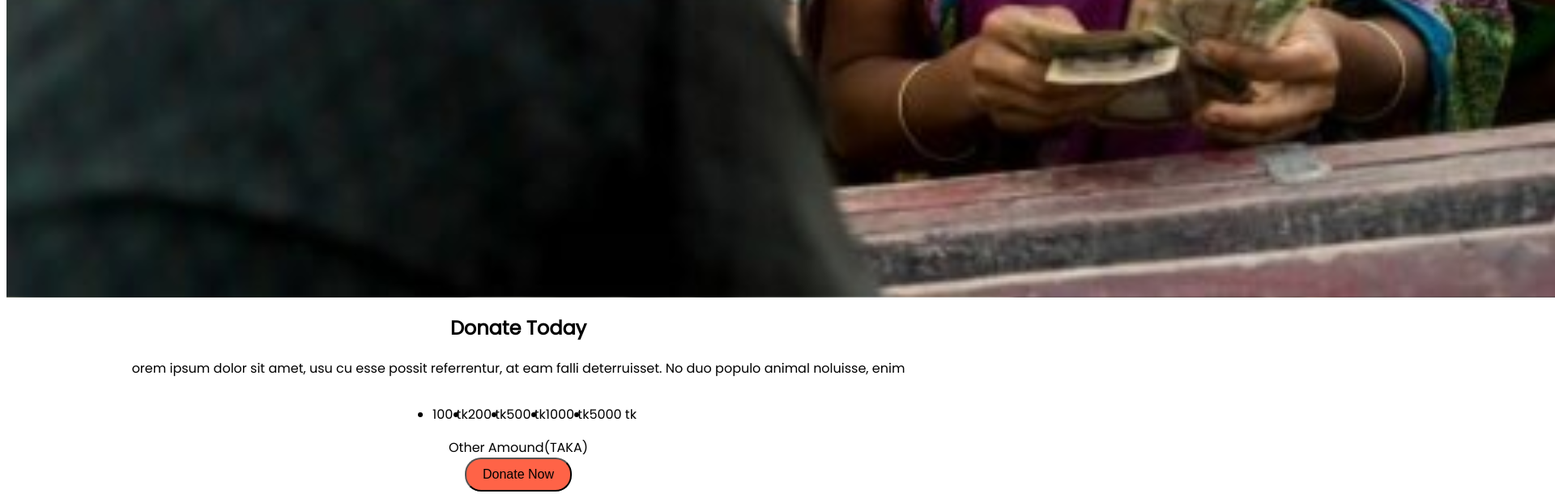
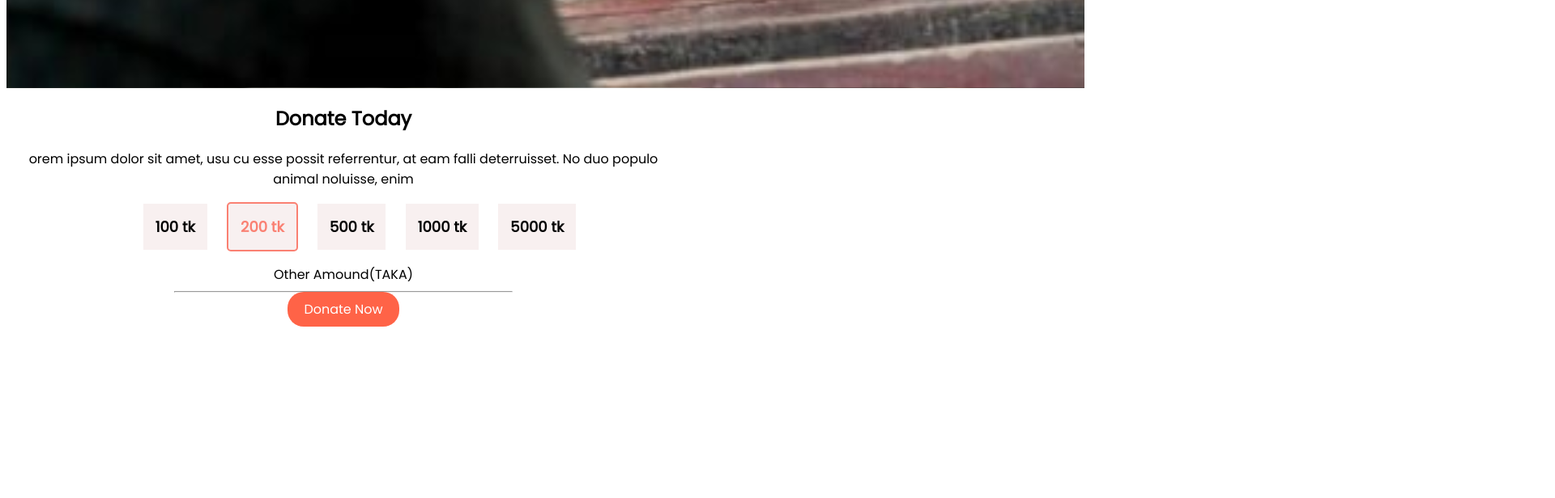
Before and after one commit to abulhasan95/first-assignment, a plain HTML site: page index.html in a window 1280 px wide. Shown: the part 1198-1814 px from the top of the page at 81% size, 1920 px wide, since content can reach past the window. After the commit the page ends 1602 px from the top, so only its background shows below. Drawn offline with Linux system fonts and the light colour scheme.

Commit message:
button added

```diff
--- a/index.html
+++ b/index.html
@@ -27,13 +27,15 @@
             deterruisset. No duo populo animal noluisse, enim</p>
         <ul class="centre">
             <li>100 tk</li>
-            <li>200 tk</li>
+            <li id="color">200 tk</li>
             <li>500 tk</li>
             <li>1000 tk</li>
             <li>5000 tk</li>
         </ul>
         <footer>Other Amound(TAKA)</footer>
-        <button class="button">Donate Now</button>
+        <hr style="width:50%;text-align:center">
+
+        <a class="link-button" target="_blank" href="http://www.myhealth.gov.my/en/blood-donation/">Donate Now</a>
     </div>
 </body>
 
--- a/style.css
+++ b/style.css
@@ -1,5 +1,7 @@
 body {
     font-family: 'Poppins', sans-serif;
+    width: 65%;
+    height: 100%;
 
 
 }
@@ -19,6 +21,7 @@ h1 {
     padding: 10px 20px;
     background-color: tomato;
     border-radius: 20px;
+    color: white;
 
 }
 
@@ -34,19 +37,33 @@ h1 {
 
 .single {
     text-align: center;
+
 }
 
 .centre {
-    display: inline-flex;
-}
 
-.button {
-    text-decoration: none;
-    padding: 10px 20px;
-    background-color: tomato;
-    border-radius: 20px;
-    font-weight: 400;
-    font-size: 16px;
+    list-style: none;
 
 
 }
+
+li {
+    display: inline-block;
+    margin: 0 10px;
+    background-color: rgb(248, 240, 240);
+    padding-left: 15px;
+    padding-top: 15px;
+    padding-right: 15px;
+    padding-bottom: 15px;
+    font-weight: 700;
+    font-size: large;
+}
+
+ul #color {
+    color: salmon;
+    border-left: 2px solid salmon;
+    border-top: 2px solid salmon;
+    border-right: 2px solid salmon;
+    border-bottom: 2px solid salmon;
+    border-radius: 5px;
+}
```
